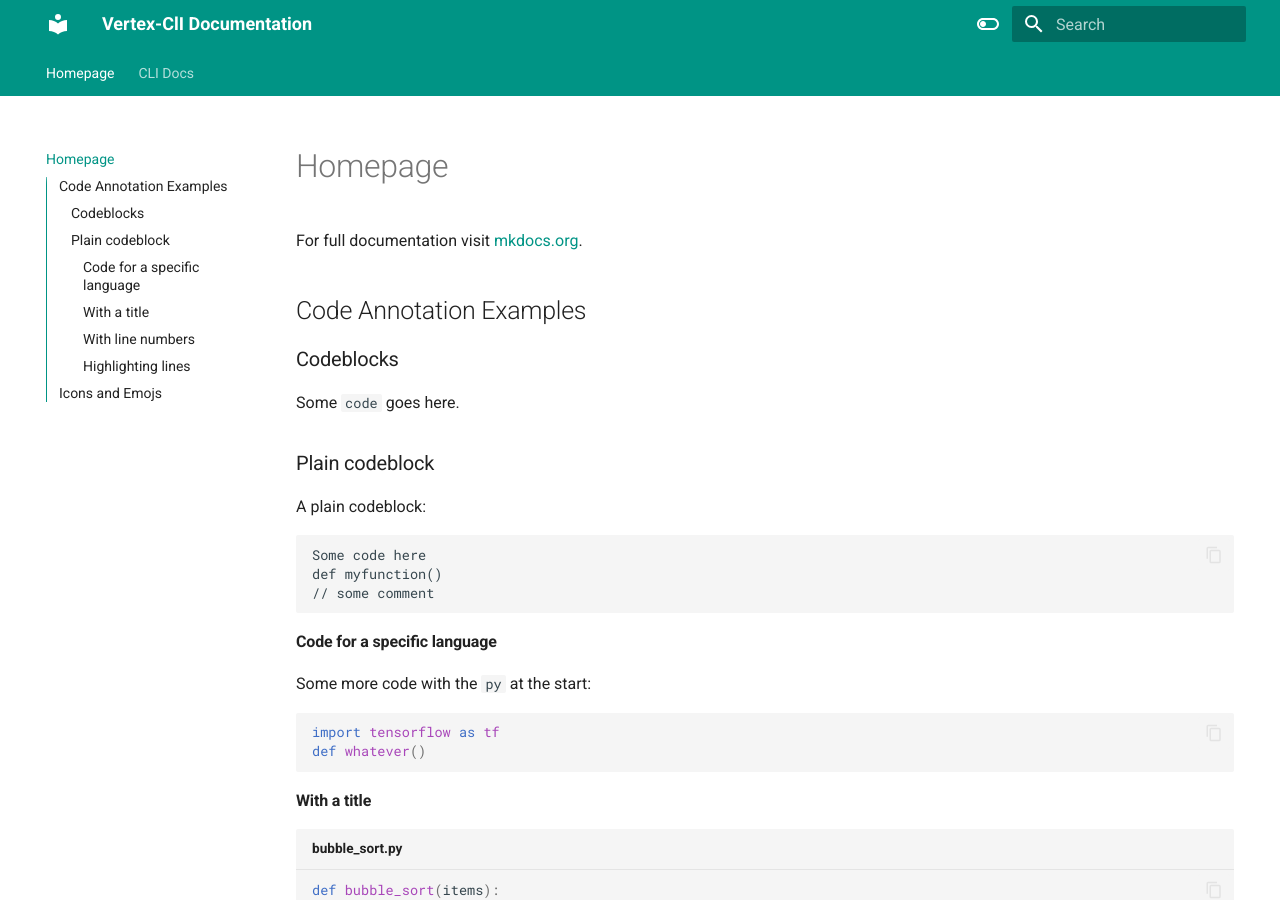
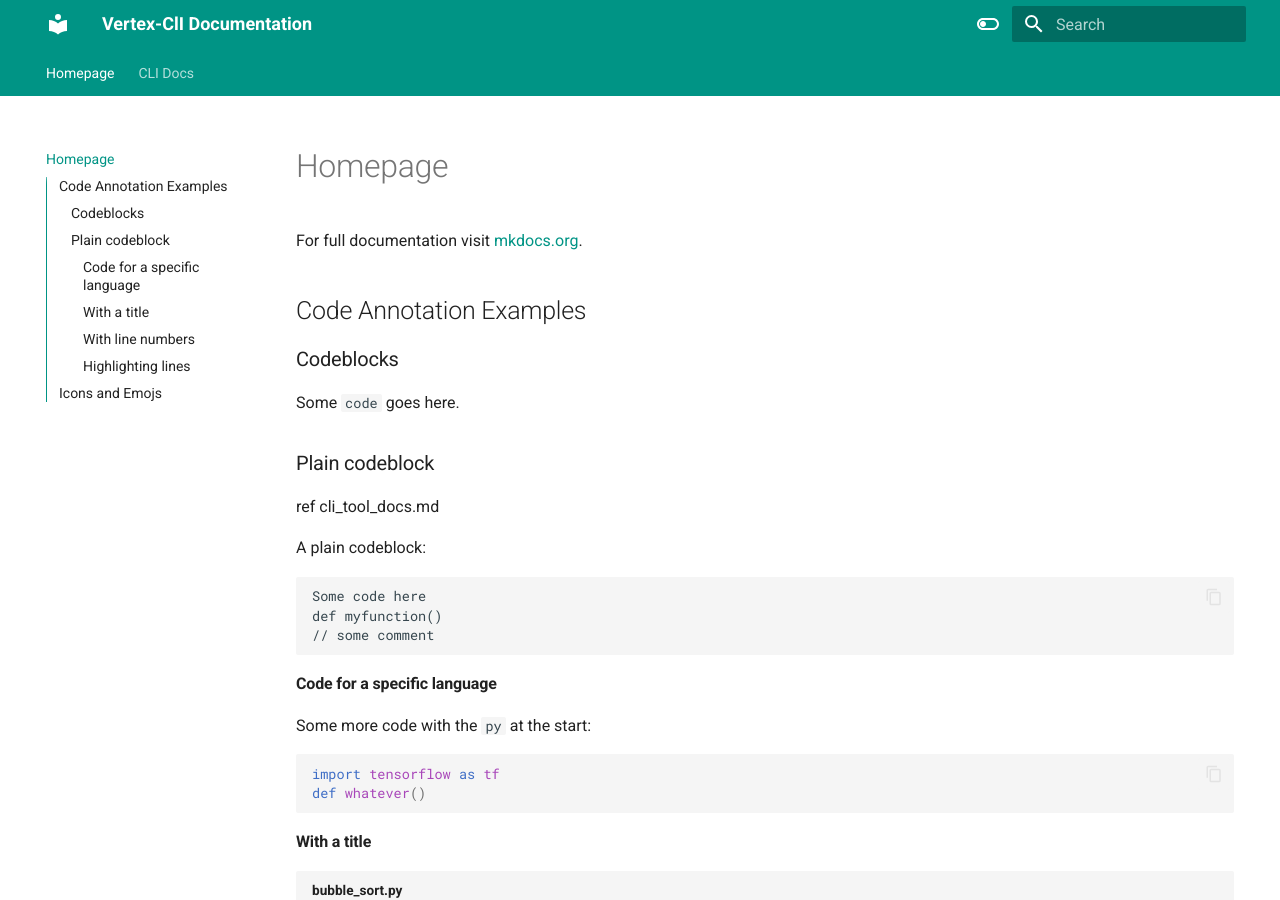
Before and after one commit to medha-14/Vertex-CLI, an MkDocs documentation site: the page built from docs/index.md, in a window 1280 px wide and 900 px high. Built offline with MkDocs 1.6.1 and Material for MkDocs 9.7.7, drawn with Linux system fonts in a browser that asks for light colours.

Commit message:
test doc

```diff
--- a/docs/index.md
+++ b/docs/index.md
@@ -9,6 +9,8 @@ For full documentation visit [mkdocs.org](https://www.mkdocs.org).
 Some `code` goes here.
 
 ### Plain codeblock
+
+ref cli_tool_docs.md
 
 A plain codeblock:
 
```
